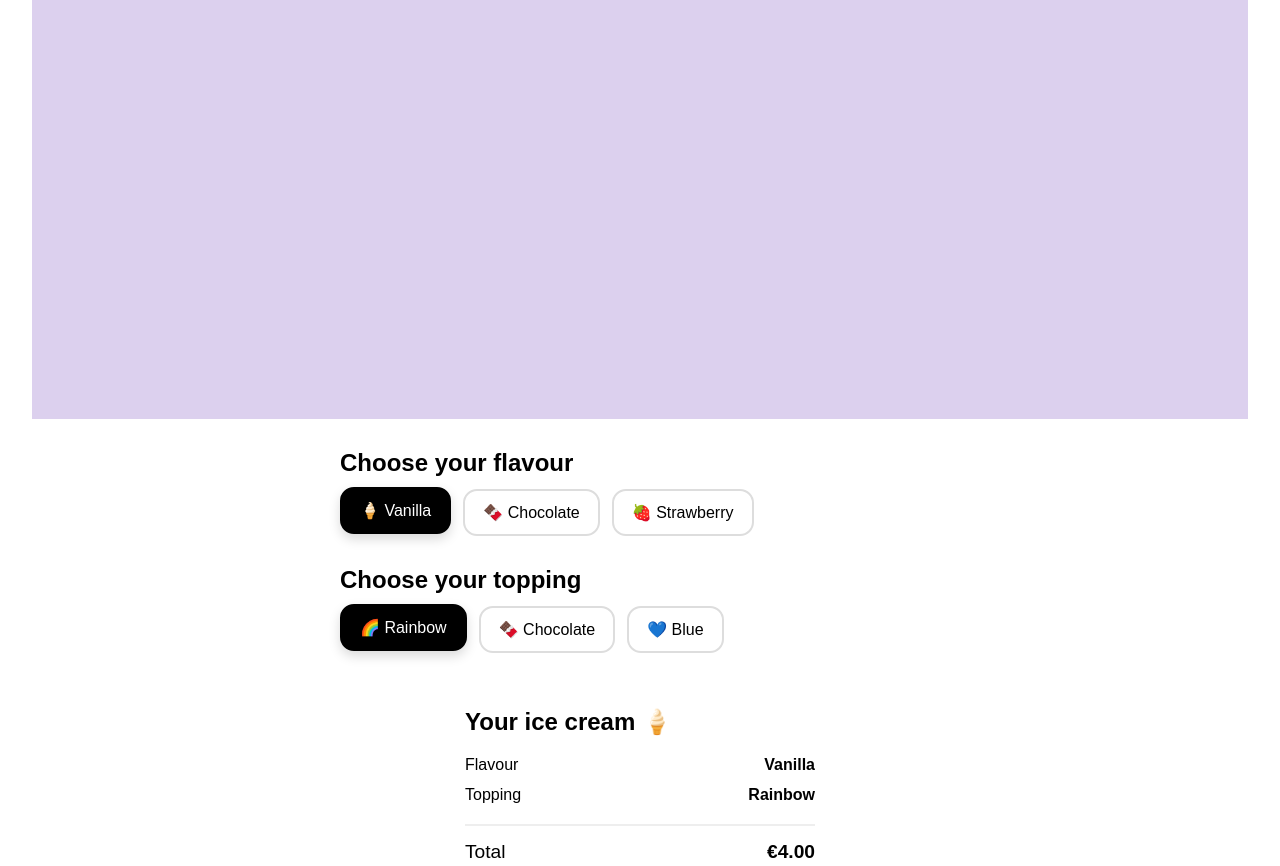
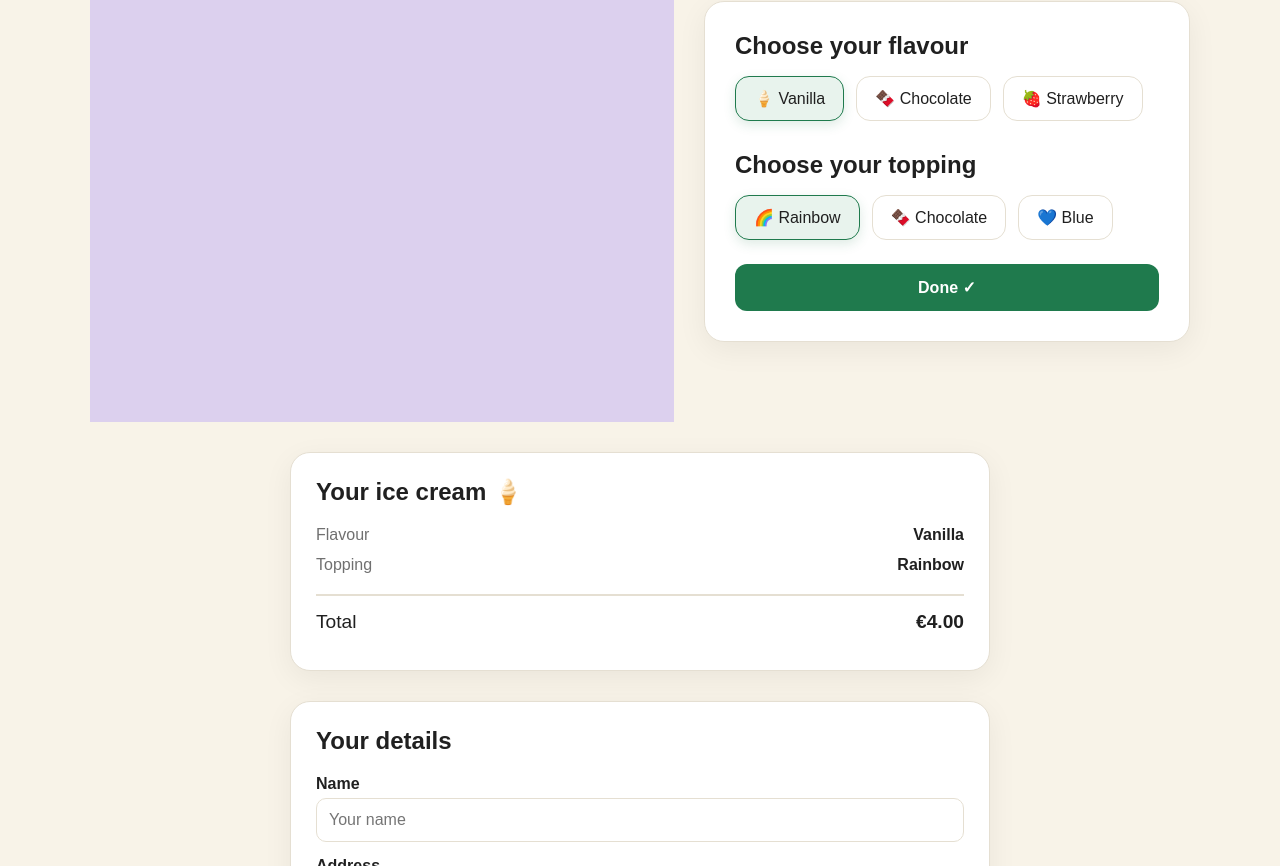
Before and after one commit to Audrey550/ben-jerrys-frontend, a Vue app: page / in a window 1280 px wide. Shown: the part 214-1080 px from the top of the page. Built offline with nearby package versions, Linux system fonts and the light colour scheme; no server answers.

Commit message:
feat: improve customization flow

```diff
--- a/src/App.vue
+++ b/src/App.vue
@@ -48,6 +48,7 @@ async function createOrder() {
     if (!customerName.value.trim() || !customerAddress.value.trim()) {
         return
     }
+
     orderSuccess.value = false
 
     const order = {
@@ -88,6 +89,13 @@ function handleLogout() {
     isAdmin.value = false
 }
 
+function finishCustomization() {
+    document.querySelector('.order-summary')?.scrollIntoView({
+        behavior: 'smooth',
+        block: 'start'
+    })
+}
+
 let iceCreamScene = null
 
 onMounted(() => {
@@ -125,9 +133,12 @@ watch(selectedTopping, (newTopping) => {
 
     <main v-else>
         <h1>Ben & Jerry's Custom Ice Cream</h1>
+
         <button @click="showLogin = true">
             Admin
         </button>
+
+        <div class="customization-area">
 
             <div id="three-container"></div>
 
@@ -160,7 +171,6 @@ watch(selectedTopping, (newTopping) => {
 
                 </div>
 
-
                 <h2>Choose your topping</h2>
 
                 <div class="options">
@@ -187,7 +197,17 @@ watch(selectedTopping, (newTopping) => {
                     </button>
 
                 </div>
+
+                <button
+                    class="done-button"
+                    @click="finishCustomization"
+                >
+                    Done ✓
+                </button>
+
             </section>
+
+        </div>
 
         <section class="order-summary">
 
@@ -207,14 +227,21 @@ watch(selectedTopping, (newTopping) => {
                 <span>Total</span>
                 <strong>€{{ totalPrice.toFixed(2) }}</strong>
             </div>
+
         </section>
 
-
-        <div v-if="orderSuccess" class="order-success">
-            🍦Order placed successfully!
+        <div
+            v-if="orderSuccess"
+            class="order-success"
+        >
+            🍦 Order placed successfully!
         </div>
 
-        <form class="customer-form" @submit.prevent="createOrder">            <h2>Your details</h2>
+        <form
+            class="customer-form"
+            @submit.prevent="createOrder"
+        >
+            <h2>Your details</h2>
 
             <label for="customer-name">
                 Name
@@ -246,6 +273,7 @@ watch(selectedTopping, (newTopping) => {
             >
                 Place order
             </button>
+
         </form>
     </main>
 </template>
--- a/src/style.css
+++ b/src/style.css
@@ -1,10 +1,35 @@
 * {
     box-sizing: border-box;
+}
+
+:root {
+    --background: #f8f3e8;
+    --surface: #ffffff;
+    --text: #202020;
+    --muted: #707070;
+    --border: #e5dfd2;
+
+    --green: #1f7a4d;
+    --blue: #4b8fc8;
+    --yellow: #f4c542;
+    --red: #d94b3d;
 }
 
 body {
     margin: 0;
     font-family: Arial, sans-serif;
+    background: var(--background);
+    color: var(--text);
+}
+
+button,
+input,
+select {
+    font: inherit;
+}
+
+button {
+    cursor: pointer;
 }
 
 main {
@@ -12,18 +37,81 @@ main {
     padding: 2rem;
 }
 
+/* =========================
+   3D SCENE
+   ========================= */
+
 #three-container {
     width: 100%;
     height: 500px;
 }
 
+/* =========================
+   CUSTOMIZER
+   ========================= */
+
+.customizer {
+    width: min(90%, 700px);
+    margin: 30px auto;
+    padding: 30px;
+    border-radius: 20px;
+    background: var(--surface);
+    border: 1px solid var(--border);
+    box-shadow: 0 8px 30px rgba(0, 0, 0, 0.06);
+}
+
+.customizer h2 {
+    margin-top: 0;
+    margin-bottom: 16px;
+}
+
+.customizer h2:not(:first-child) {
+    margin-top: 30px;
+}
+
+.options {
+    display: flex;
+    flex-wrap: wrap;
+    gap: 12px;
+}
+
+.options button {
+    padding: 12px 18px;
+    border: 1px solid var(--border);
+    border-radius: 14px;
+    background: var(--surface);
+    color: var(--text);
+
+    transition:
+        transform 0.2s ease,
+        box-shadow 0.2s ease,
+        border-color 0.2s ease,
+        background 0.2s ease;
+}
+
+.options button:hover {
+    transform: translateY(-2px);
+    box-shadow: 0 6px 14px rgba(0, 0, 0, 0.08);
+}
+
+.options button.active {
+    border-color: var(--green);
+    background: #e8f3ed;
+    box-shadow: 0 4px 12px rgba(31, 122, 77, 0.15);
+}
+
+/* =========================
+   ORDER SUMMARY
+   ========================= */
+
 .order-summary {
-    width: min(90%, 400px);
+    width: min(90%, 700px);
     margin: 30px auto;
     padding: 25px;
     border-radius: 20px;
-    background: white;
-    box-sizing: border-box;
+    background: var(--surface);
+    border: 1px solid var(--border);
+    box-shadow: 0 8px 30px rgba(0, 0, 0, 0.06);
 }
 
 .order-summary h2 {
@@ -37,30 +125,29 @@ main {
     margin: 12px 0;
 }
 
+.summary-item span {
+    color: var(--muted);
+}
+
 .summary-total {
     margin-top: 20px;
     padding-top: 15px;
-    border-top: 2px solid #eee;
+    border-top: 2px solid var(--border);
     font-size: 1.2rem;
 }
 
-.order-button {
-    width: 100%;
-    margin-top: 20px;
-    padding: 12px;
-    border: none;
-    border-radius: 12px;
-    cursor: pointer;
-    font-size: 1rem;
-}
+/* =========================
+   CUSTOMER FORM
+   ========================= */
 
 .customer-form {
-    width: min(90%, 400px);
+    width: min(90%, 700px);
     margin: 20px auto 40px;
     padding: 25px;
     border-radius: 20px;
-    background: white;
-    box-sizing: border-box;
+    background: var(--surface);
+    border: 1px solid var(--border);
+    box-shadow: 0 8px 30px rgba(0, 0, 0, 0.06);
 }
 
 .customer-form h2 {
@@ -71,47 +158,55 @@ main {
     display: block;
     margin-top: 15px;
     margin-bottom: 5px;
+    font-weight: 600;
 }
 
 .customer-form input {
     width: 100%;
-    padding: 12px 14px;
-    box-sizing: border-box;
-
-    border: 2px solid #ddd;
-    border-radius: 12px;
-
-    background: white;
-    font-size: 1rem;
-
+    padding: 12px;
+    border: 1px solid var(--border);
+    border-radius: 10px;
+    background: #fff;
+    color: var(--text);
     outline: none;
-
     transition:
-        border-color 0.3s ease,
-        box-shadow 0.3s ease;
+        border-color 0.2s ease,
+        box-shadow 0.2s ease;
 }
 
 .customer-form input:focus {
-    border-color: #000;
-    box-shadow: 0 0 0 3px rgba(0, 0, 0, 0.08);
+    border-color: var(--green);
+    box-shadow: 0 0 0 3px rgba(31, 122, 77, 0.12);
 }
+
+/* =========================
+   PLACE ORDER BUTTON
+   ========================= */
 
 .place-order-button {
     width: 100%;
     margin-top: 20px;
     padding: 14px;
+
     border: none;
     border-radius: 12px;
+
     cursor: pointer;
+
     font-size: 1rem;
     font-weight: 600;
-    background: #000;
+
+    background: var(--green);
     color: #fff;
-    transition: transform 0.2s ease, box-shadow 0.2s ease;
+
+    transition:
+    transform 0.2s ease,
+    box-shadow 0.2s ease;
 }
 
 .place-order-button:hover {
     transform: translateY(-2px);
+    background: #17643f;
     box-shadow: 0 6px 14px rgba(0, 0, 0, 0.15);
 }
 
@@ -120,10 +215,14 @@ main {
     box-shadow: none;
 }
 
+/* =========================
+   ORDER SUCCESS
+   ========================= */
+
 .order-success {
     margin: 24px auto;
     padding: 16px 20px;
-    max-width: 500px;
+    max-width: 700px;
 
     background: #dff5e3;
     border: 2px solid #6bbf7a;
@@ -136,51 +235,58 @@ main {
     box-shadow: 0 4px 12px rgba(0, 0, 0, 0.08);
 }
 
-.customizer {
-    width: min(90%, 600px);
-    margin: 30px auto;
+/* =========================
+   CUSTOMIZATION AREA
+   ========================= */
+
+.customization-area {
+    width: min(95%, 1100px);
+    margin: 0 auto;
+    display: grid;
+    grid-template-columns: 1.2fr 1fr;
+    gap: 30px;
+    align-items: center;
 }
 
-.customizer h2 {
-    margin-top: 30px;
-    margin-bottom: 12px;
+.customization-area #three-container {
+    width: 100%;
 }
 
-.options {
-    display: flex;
-    gap: 12px;
-    flex-wrap: wrap;
+.customization-area .customizer {
+    width: 100%;
+    margin: 0;
 }
 
-.options button {
-    padding: 12px 18px;
-    border: 2px solid #ddd;
-    border-radius: 14px;
+/* =========================
+   DONE BUTTON
+   ========================= */
 
-    background: white;
-    cursor: pointer;
+.done-button {
+    width: 100%;
+    margin-top: 24px;
+    padding: 14px;
 
-    font-size: 1rem;
-    font-weight: 500;
+    border: none;
+    border-radius: 12px;
+
+    background: var(--green);
+    color: white;
+
+    font-weight: 600;
 
     transition:
-        transform 0.25s ease,
-        background-color 0.35s ease,
-        color 0.35s ease,
-        border-color 0.35s ease,
-        box-shadow 0.35s ease;
+        transform 0.2s ease,
+        box-shadow 0.2s ease,
+        background 0.2s ease;
 }
 
-.options button:hover {
+.done-button:hover {
     transform: translateY(-2px);
-    border-color: #999;
-    box-shadow: 0 5px 12px rgba(0, 0, 0, 0.08);
+    background: #17643f;
+    box-shadow: 0 6px 14px rgba(31, 122, 77, 0.2);
 }
 
-.options button.active {
-    transform: translateY(-2px);
-    border-color: #000;
-    background: #000;
-    color: white;
-    box-shadow: 0 5px 12px rgba(0, 0, 0, 0.15);
+.done-button:active {
+    transform: translateY(0);
+    box-shadow: none;
 }
```
Lines whose indentation alone changed are shown as unchanged.
